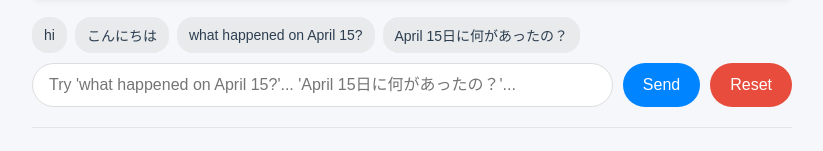
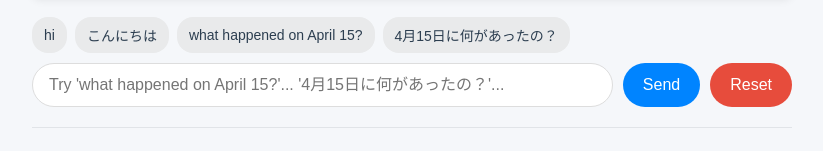
Before and after one commit to dpasca/RAGTutorial, a website: page 03-basic-rag/public/index.html in a window 1280 px wide. Shown: the part 610-761 px from the top of the page, without its empty margins (228-1051 px from the left). Drawn offline with Linux system fonts and the light colour scheme.

Commit message:
Update Japanese text in preset buttons

```diff
--- a/03-basic-rag/public/index.html
+++ b/03-basic-rag/public/index.html
@@ -23,11 +23,11 @@
         <button type="button" class="preset-button" data-text="hi">hi</button>
         <button type="button" class="preset-button" data-text="こんにちは">こんにちは</button>
         <button type="button" class="preset-button" data-text="what happened on April 15?">what happened on April 15?</button>
-        <button type="button" class="preset-button" data-text="April 15日に何があったの？">April 15日に何があったの？</button>
+        <button type="button" class="preset-button" data-text="4月15日に何があったの？">4月15日に何があったの？</button>
       </div>
       <form id="chat-form">
         <input type="text" id="user-input"
-          placeholder="Try 'what happened on April 15?'... 'April 15日に何があったの？'..."
+          placeholder="Try 'what happened on April 15?'... '4月15日に何があったの？'..."
           autocomplete="off">
         <button type="submit">Send</button>
         <button type="button" id="reset-button" class="reset-button">Reset</button>
```
